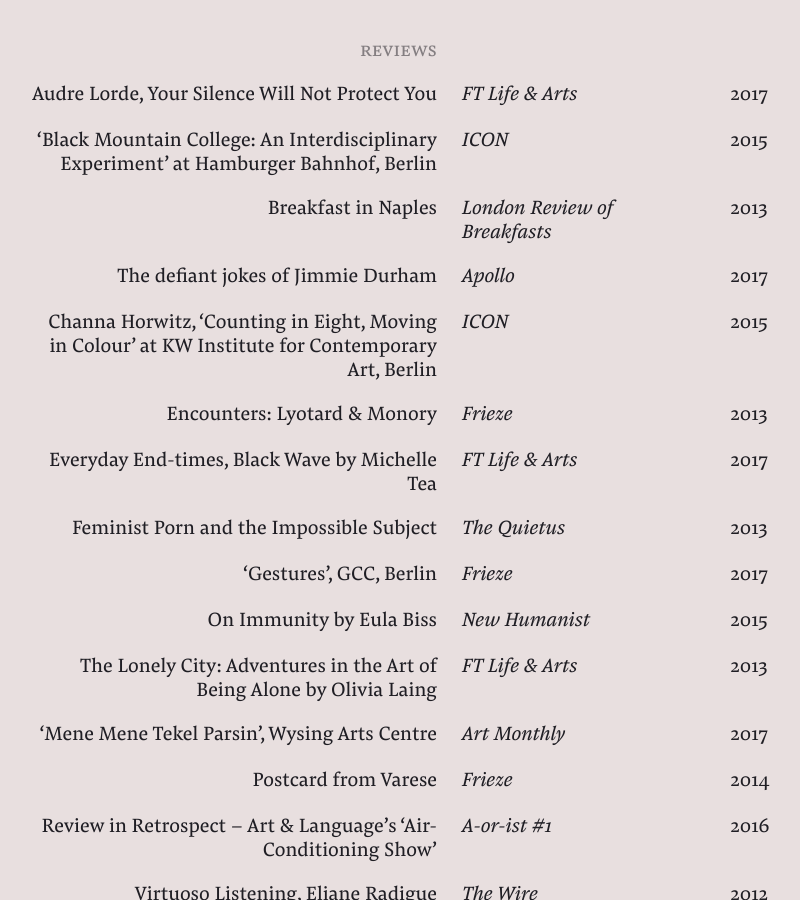
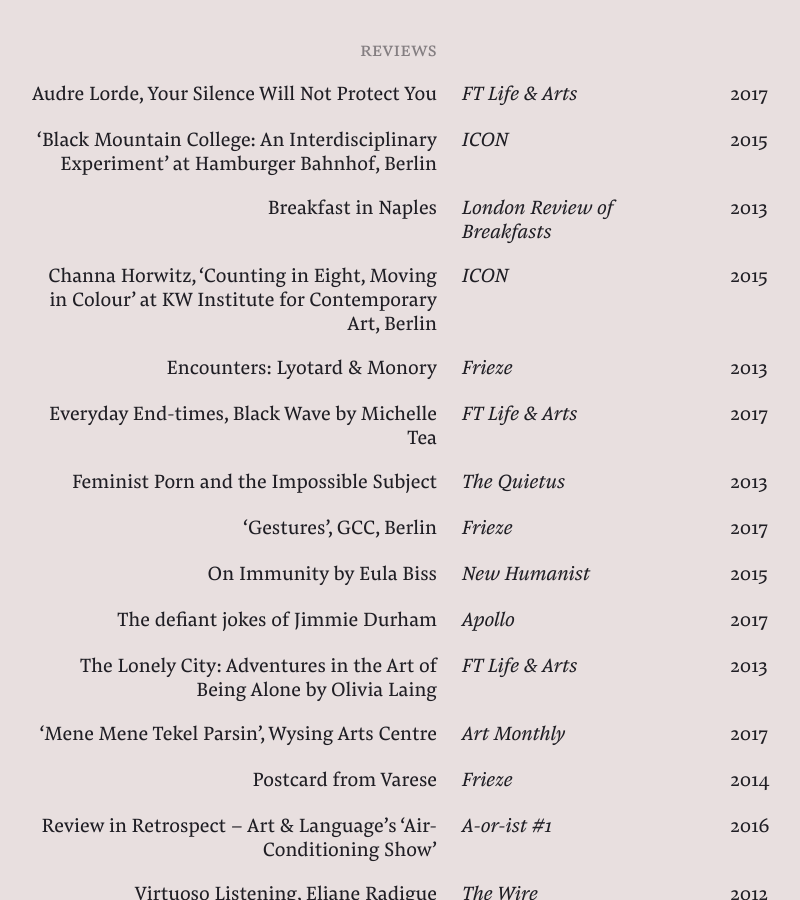
Before and after one commit to hg-site/hg-site.github.io, a Jekyll site: the page built from writing/index.markdown, in a window 1280 px wide and 900 px high, scrolled down 1150 px. Shown: the whole window, without its empty margins (203-1003 px from the left). Built offline with Jekyll 4.4.1, drawn with Linux system fonts in a browser that asks for light colours.

Commit message:
Updated Index

```diff
--- a/writing/index.markdown
+++ b/writing/index.markdown
@@ -174,14 +174,6 @@
 </div>
 
 <div class="sw-row">
-	<a href="https://www.apollo-magazine.com/the-defiant-jokes-of-jimmie-durham/">
-	<div class="sw-title">The defiant jokes of Jimmie Durham</div>
-	<div class="sw-publication">Apollo</div>
-	<div class="sw-year">2017</div>
-	</a>
-</div>
-
-<div class="sw-row">
 	<a href="https://www.iconeye.com/opinion/review/item/11985-channa-horwitz-counting-in-eight-moving-in-colour">
 	<div class="sw-title">Channa Horwitz, ‘Counting in Eight, Moving in Colour’ at KW Institute for Contemporary Art, Berlin</div>
 	<div class="sw-publication">ICON</div>
@@ -230,6 +222,14 @@
 </div>
 
 <div class="sw-row">
+	<a href="https://www.apollo-magazine.com/the-defiant-jokes-of-jimmie-durham/">
+	<div class="sw-title">The defiant jokes of Jimmie Durham</div>
+	<div class="sw-publication">Apollo</div>
+	<div class="sw-year">2017</div>
+	</a>
+</div>
+
+<div class="sw-row">
 	<a href="https://www.ft.com/content/e4581a20-e60b-11e5-a09b-1f8b0d268c39">
 	<div class="sw-title">The Lonely City: Adventures in the Art of Being Alone by Olivia Laing</div>
 	<div class="sw-publication">FT Life & Arts</div>
```
